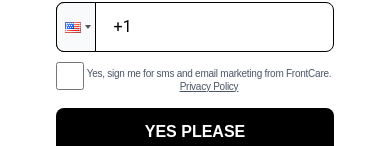
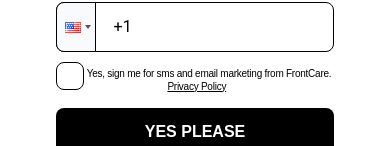
Before and after one commit to iCHRI77/nextjs_forms, a Next.js app: page /FrontCare/stay_on_top_of_your_wellness in a window 390 px wide. Shown: the part 532-678 px from the top of the page. Built offline with nearby package versions, Linux system fonts and the light colour scheme.

Commit message:
feat: implement 'Stay on top of your Wellness' form page with dynamic phone input and webhook submission.

```diff
--- a/app/FrontCare/stay_on_top_of_your_wellness/page.tsx
+++ b/app/FrontCare/stay_on_top_of_your_wellness/page.tsx
@@ -96,21 +96,32 @@ export default function WellnessForm() {
 
                   <div className='mb-4 mt-2'>
                     <div className='flex items-center'>
-                      <input
-                        type='checkbox'
-                        id='marketing'
-                        className='flex-none w-7 h-7 text-blue-600 border-black rounded-lg focus:ring-blue-500'
-                        style={{
-                          borderRadius: '15px !important',
-                        }}
-                        required
-                      />
+                      <div className='relative flex-none w-7 h-7'>
+                        <input
+                          type='checkbox'
+                          id='marketing'
+                          className='peer appearance-none w-full h-full border border-black rounded-lg bg-white checked:bg-blue-600 focus:ring-2 focus:ring-blue-500 transition-colors cursor-pointer'
+                          required
+                        />
+                        <svg
+                          className='absolute top-1/2 left-1/2 transform -translate-x-1/2 -translate-y-1/2 w-4 h-4 text-white pointer-events-none opacity-0 peer-checked:opacity-100 transition-opacity'
+                          xmlns='http://www.w3.org/2000/svg'
+                          viewBox='0 0 24 24'
+                          fill='none'
+                          stroke='currentColor'
+                          strokeWidth='3'
+                          strokeLinecap='round'
+                          strokeLinejoin='round'
+                        >
+                          <polyline points='20 6 9 17 4 12'></polyline>
+                        </svg>
+                      </div>
 
                       <div className='mx-auto'>
-                        <label htmlFor='marketing' className='flex-auto text-[10px] sm:text-[10px] lg:text-[12px] text-gray-600 text-center whitespace-nowrap tracking-tight leading-none'>
+                        <label htmlFor='marketing' className='flex-auto text-[10px] sm:text-[10px] lg:text-[12px] text-black text-center whitespace-nowrap tracking-tight leading-none'>
                           Yes, sign me for sms and email marketing from FrontCare.
                         </label>
-                        <a href='https://www.frontcare.com/privacy-policy-shoppers/' className='flex-auto block underline text-[10px] sm:text-[10px] lg:text-[12px] text-gray-600 text-center tracking-tight leading-none -mt-[2px]'>
+                        <a href='https://www.frontcare.com/privacy-policy-shoppers/' className='flex-auto block underline text-[10px] sm:text-[10px] lg:text-[12px] text-black text-center tracking-tight leading-none -mt-[2px] mr-[10%] '>
                           Privacy Policy
                         </a>
                       </div>
```
